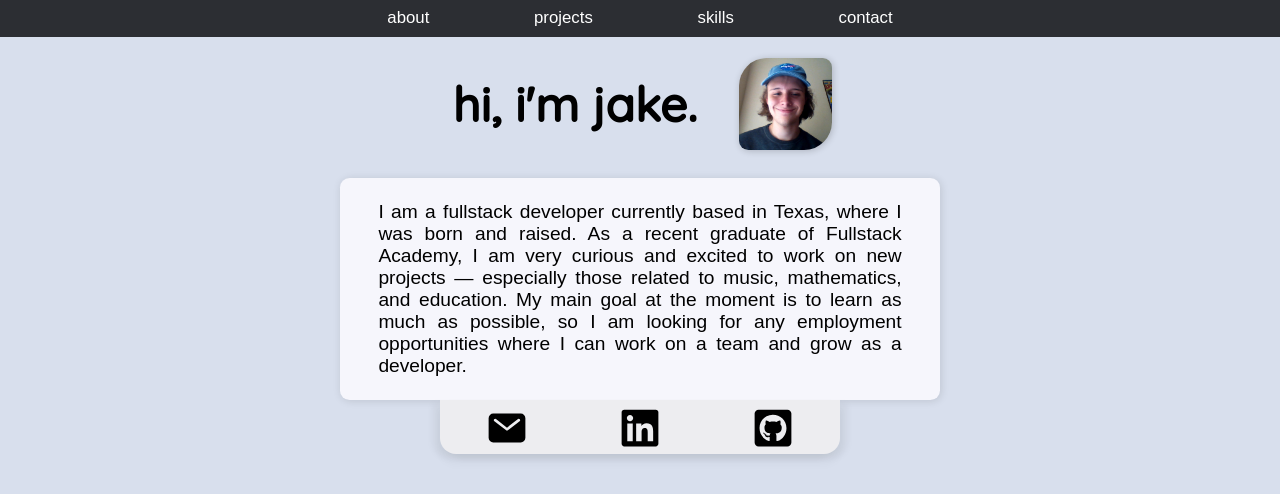
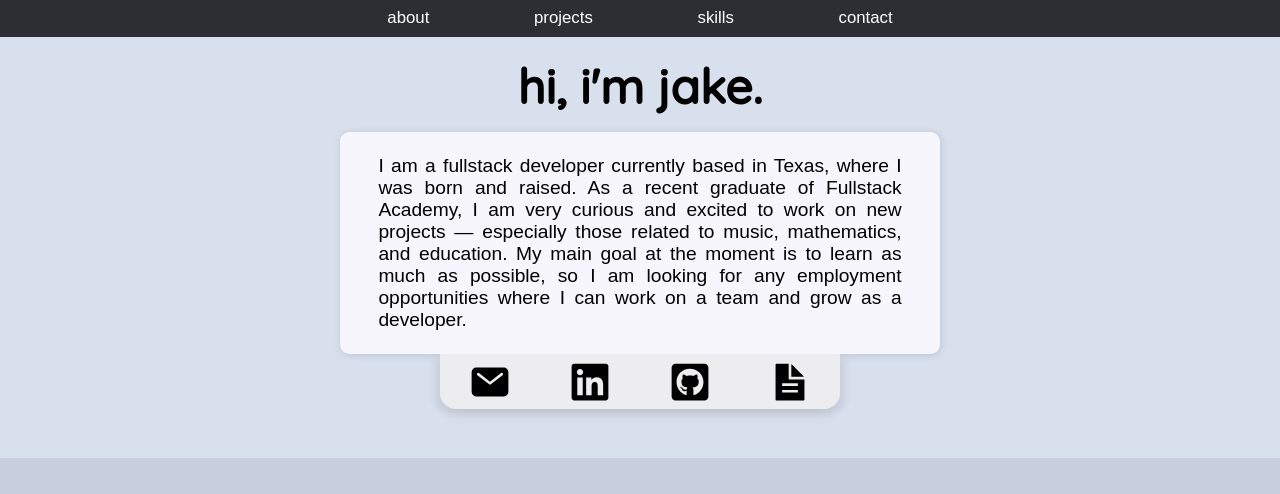
Before and after one commit to l-ohman/portfolio, a React (Create React App) app: page / in a window 1280 px wide. Shown: the top 494 px of the page. Built offline with nearby package versions, Linux system fonts and the light colour scheme; a web font is replaced by a local one.

Commit message:
Tweak Hero and add icon tooltips

```diff
--- a/src/components/Hero.js
+++ b/src/components/Hero.js
@@ -1,12 +1,11 @@
 import React from "react";
 import styled from "styled-components";
 import colors from "../colors.json";
-import images from "../images";
 import { FaGithubSquare, FaLinkedin } from "react-icons/fa";
-import { IoMail } from "react-icons/io5";
+import { IoMail, IoDocumentTextSharp } from "react-icons/io5";
 
 const HeroContainer = styled.div`
-  padding: 3.4em 1em 2.45em;
+  padding: 3.5em 1em 2.45em;
   color: black;
   @media screen and (min-width: 650px) {
     padding-bottom: 3.1em;
@@ -14,7 +13,7 @@ const HeroContainer = styled.div`
 
   #hero-header {
     margin: 0 auto;
-    padding: 0 0.5em 0.5em;
+    padding: 0 0.5rem 0.5rem;
     display: flex;
     justify-content: space-between;
     align-items: center;
@@ -23,23 +22,13 @@ const HeroContainer = styled.div`
       width: fit-content;
       text-align: center;
       font-size: 260%;
-      margin: 0.08em 0 0 0.1em;
-    }
-    img {
-      margin: 0 0.3em 0 0;
-      border-radius: 30% 10%;
-      max-height: 4.5em;
-      box-shadow: 1px 1px 7px rgba(0, 0, 0, 0.2);
+      margin: 0 auto 0.5rem;
     }
 
     @media screen and (min-width: 650px) {
       h1 {
         font-size: 300%;
         margin-bottom: 0;
-      }
-      img {
-        margin: 0.2em 0 0 0;
-        max-height: 5.8em;
       }
     }
   }
@@ -60,7 +49,7 @@ const HeroContainer = styled.div`
     }
 
     @media screen and (min-width: 650px) {
-      margin: 1.2em auto 0;
+      margin: 0.5rem auto 0;
       #bio {
         margin: auto;
       }
@@ -83,8 +72,7 @@ const HeroContainer = styled.div`
 const shadowColor = "rgba(0, 0, 0, 0.05)";
 const LogoLinks = styled.div`
   background: ${colors.light};
-  box-shadow: 0px 10px 10px rgba(0, 0, 0, 0.03),
-    -7px 4px 7px ${shadowColor},
+  box-shadow: 0px 10px 10px rgba(0, 0, 0, 0.03), -7px 4px 7px ${shadowColor},
     7px 4px 7px ${shadowColor};
   border-radius: 0 0 1em 1em;
 
@@ -103,10 +91,6 @@ export default function Hero() {
     <HeroContainer>
       <div id="hero-header">
         <h1>hi, i'm jake.</h1>
-        <img
-          src={images.headshot}
-          alt="My smile when my code runs with no bugs"
-        />
       </div>
       <div id="hero-main">
         <div id="bio">
@@ -126,6 +110,7 @@ export default function Hero() {
           href="mailto:jakelohman7@gmail.com"
           target="_blank"
           rel="noopener noreferrer"
+          title="Email"
         >
           <IoMail size={iconSize} className="icon-link" />
         </a>
@@ -134,6 +119,7 @@ export default function Hero() {
           href="https://www.linkedin.com/in/jake-lohman/"
           target="_blank"
           rel="noopener noreferrer"
+          title="LinkedIn"
         >
           <FaLinkedin size={iconSize} className="icon-link" />
         </a>
@@ -142,8 +128,17 @@ export default function Hero() {
           href="https://github.com/l-ohman"
           target="_blank"
           rel="noopener noreferrer"
+          title="Github"
         >
           <FaGithubSquare size={iconSize} className="icon-link" />
+        </a>
+        <a
+          href="https://drive.google.com/file/d/1F6mGYq4p8Sav0lKuy63OLPQsX7_gbisU/view"
+          target="_blank"
+          rel="noopener noreferrer"
+          title="Resume"
+        >
+          <IoDocumentTextSharp size={iconSize} className="icon-link" />
         </a>
       </LogoLinks>
     </HeroContainer>
--- a/src/components/auxiliary/Footer.js
+++ b/src/components/auxiliary/Footer.js
@@ -30,7 +30,8 @@ const FooterContainer = styled.div`
   .icon-link-inverted {
     transition: color 0.1s linear 0s;
     color: white;
-    &:hover, &:active {
+    &:hover,
+    &:active {
       color: #e7e7e7;
     }
   }
@@ -45,6 +46,7 @@ export default function Footer() {
           href="mailto:jakelohman7@gmail.com"
           target="_blank"
           rel="noopener noreferrer"
+          title="Email"
         >
           <IoMail size={iconSize} className="icon-link-inverted" />
         </a>
@@ -53,6 +55,7 @@ export default function Footer() {
           href="https://www.linkedin.com/in/jake-lohman/"
           target="_blank"
           rel="noopener noreferrer"
+          title="LinkedIn"
         >
           <FaLinkedin size={iconSize} className="icon-link-inverted" />
         </a>
@@ -61,6 +64,7 @@ export default function Footer() {
           href="https://github.com/l-ohman"
           target="_blank"
           rel="noopener noreferrer"
+          title="Github"
         >
           <FaGithubSquare size={iconSize} className="icon-link-inverted" />
         </a>
@@ -69,6 +73,7 @@ export default function Footer() {
           href="https://drive.google.com/file/d/1F6mGYq4p8Sav0lKuy63OLPQsX7_gbisU/view"
           target="_blank"
           rel="noopener noreferrer"
+          title="Resume"
         >
           <IoDocumentTextSharp size={iconSize} className="icon-link-inverted" />
         </a>
```
